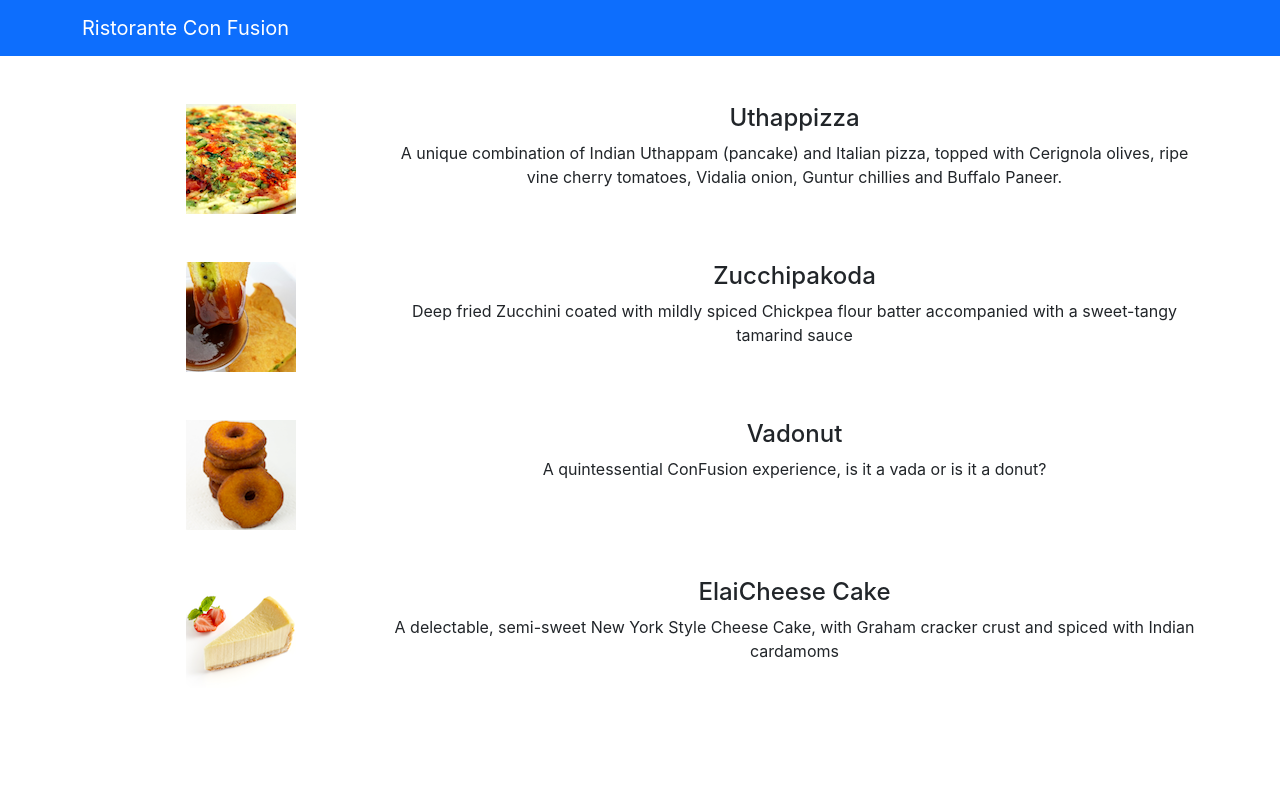
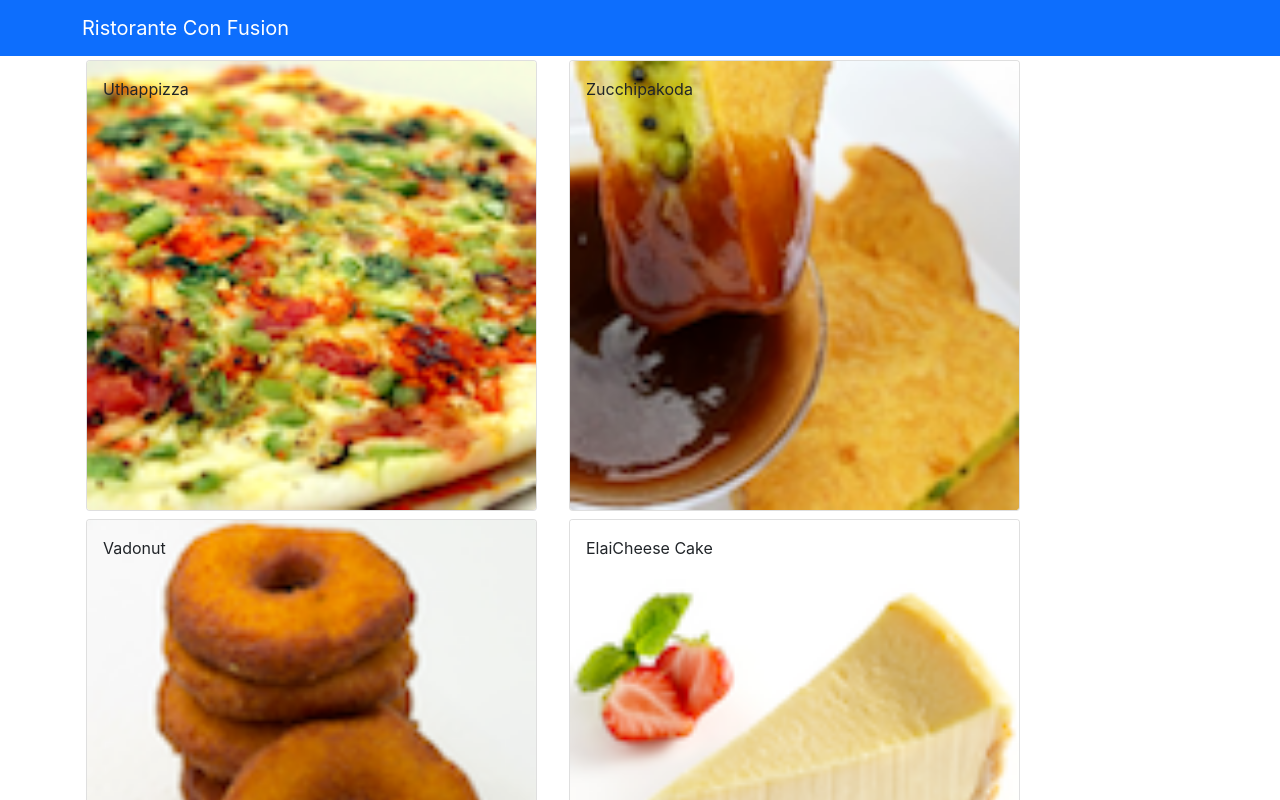
Before and after one commit to ashwinknan/react-1, a React (Create React App) app: page / in a window 1280 px wide. Shown: the top 800 px of the page. Built offline with nearby package versions, Linux system fonts and the light colour scheme.

Commit message:
Components Part 2 - Render a clicked dish with cards at bottom

```diff
--- a/src/App.js
+++ b/src/App.js
@@ -1,13 +1,21 @@
 
+import React, { Component } from 'react';
 import logo from './logo.svg';
 import {Navbar, NavbarBrand} from 'reactstrap';
 import Menu from './components/MenuComponent';
 import './App.css';
-import { render } from '@testing-library/react';
-
-function App() {
+import { DISHES } from './shared/dishes';
 
 
+class App extends Component {
+  constructor(props){
+    super(props);
+    this.state = {
+      dishes: DISHES
+    };
+  }
+
+  render(){
     return (
       <div className="App">
         <Navbar dark color = "primary">
@@ -15,10 +23,12 @@
             <NavbarBrand href = "/">Ristorante Con Fusion</NavbarBrand>
           </div>
         </Navbar>
-      <Menu />
+        <Menu  dishes = {this.state.dishes}/>
 
       </div>
     );
+  }
+
 
 }
 
--- a/src/components/MenuComponent.js
+++ b/src/components/MenuComponent.js
@@ -1,71 +1,61 @@
 import React, { Component } from 'react';
-import { Media } from 'reactstrap';
+import { Card, CardImg, CardBody, CardTitle, CardImgOverlay, CardText } from 'reactstrap';
 
 
 class Menu extends Component{
     constructor(props){
         super(props);
-        this.state = { dishes: [
-            {
-              id: 0,
-              name:'Uthappizza',
-              image: 'assets/images/uthappizza.png',
-              category: 'mains',
-              label:'Hot',
-              price:'4.99',
-              description:'A unique combination of Indian Uthappam (pancake) and Italian pizza, topped with Cerignola olives, ripe vine cherry tomatoes, Vidalia onion, Guntur chillies and Buffalo Paneer.'                        },
-           {
-              id: 1,
-              name:'Zucchipakoda',
-              image: 'assets/images/zucchipakoda.png',
-              category: 'appetizer',
-              label:'',
-              price:'1.99',
-              description:'Deep fried Zucchini coated with mildly spiced Chickpea flour batter accompanied with a sweet-tangy tamarind sauce'                        },
-           {
-              id: 2,
-              name:'Vadonut',
-              image: 'assets/images/vadonut.png',
-              category: 'appetizer',
-              label:'New',
-              price:'1.99',
-              description:'A quintessential ConFusion experience, is it a vada or is it a donut?'                        },
-           {
-              id: 3,
-              name:'ElaiCheese Cake',
-              image: 'assets/images/elaicheesecake.png',
-              category: 'dessert',
-              label:'',
-              price:'2.99',
-              description:'A delectable, semi-sweet New York Style Cheese Cake, with Graham cracker crust and spiced with Indian cardamoms'                        }
-           ]
+        this.state = {
+            selectedDish : null
         };
 
     }
 
+    onDishSelect(dish){
+        this.setState({selectedDish: dish});
+    }
+
+    renderDish(dish){
+        if(dish != null){
+            return(
+                <Card>
+                  <CardImg width ="100%" object src={dish.image} alt={dish.name} />
+                  <CardBody>
+                    <CardTitle>{dish.title}</CardTitle>
+                    <CardText>{dish.description}</CardText>
+                    </CardBody>
+                </Card>
+
+            );
+        }
+        else{
+            return(<div></div>);
+        }
+    }
+
     render(){
 
-        const menu = this.state.dishes.map((dish) => {
+        const menu = this.props.dishes.map((dish) => {
             return (
-              <div key={dish.id} className="row text-center mt-5">
-
-                  <Media className ="col-3">
-                      <Media object src={dish.image} alt={dish.name} />
-                  </Media>
-                  <Media body className="col-9 ml-5">
-                    <Media heading>{dish.name}</Media>
-                    <p>{dish.description}</p>
-                  </Media>
-
+              <div key={dish.id} className="col-12 col-md-5 m-1">
+                <Card onClick = {() => this.onDishSelect(dish)}>
+                    <CardImg width ="100%" object src={dish.image} alt={dish.name} />
+                    <CardImgOverlay>
+                        <CardTitle>{dish.name}</CardTitle>
+                    </CardImgOverlay>
+                </Card>
               </div>
             );
         });
 
         return (
           <div className="container">
-              <Media list>
-                  {menu}
-              </Media>
+              <div className ="row">
+                {menu}
+              </div>
+              <div className = "row">
+                  {this.renderDish(this.state.selectedDish)}
+              </div>
           </div>
         );
     }
--- /dev/null
+++ b/src/shared/dishes.js
@@ -0,0 +1,186 @@
+export const DISHES =
+    [
+        {
+        id: 0,
+        name:'Uthappizza',
+        image: 'assets/images/uthappizza.png',
+        category: 'mains',
+        label:'Hot',
+        price:'4.99',
+        description:'A unique combination of Indian Uthappam (pancake) and Italian pizza, topped with Cerignola olives, ripe vine cherry tomatoes, Vidalia onion, Guntur chillies and Buffalo Paneer.',
+        comments: [
+            {
+            id: 0,
+            rating: 5,
+            comment: "Imagine all the eatables, living in conFusion!",
+            author: "John Lemon",
+            date: "2012-10-16T17:57:28.556094Z"
+            },
+            {
+            id: 1,
+            rating: 4,
+            comment: "Sends anyone to heaven, I wish I could get my mother-in-law to eat it!",
+            author: "Paul McVites",
+            date: "2014-09-05T17:57:28.556094Z"
+            },
+            {
+            id: 2,
+            rating: 3,
+            comment: "Eat it, just eat it!",
+            author: "Michael Jaikishan",
+            date: "2015-02-13T17:57:28.556094Z"
+            },
+            {
+            id: 3,
+            rating: 4,
+            comment: "Ultimate, Reaching for the stars!",
+            author: "Ringo Starry",
+            date: "2013-12-02T17:57:28.556094Z"
+            },
+            {
+            id: 4,
+            rating: 2,
+            comment: "It's your birthday, we're gonna party!",
+            author: "25 Cent",
+            date: "2011-12-02T17:57:28.556094Z"
+            }
+        ]                        },
+        {
+        id: 1,
+        name:'Zucchipakoda',
+        image: 'assets/images/zucchipakoda.png',
+        category: 'appetizer',
+        label:'',
+        price:'1.99',
+        description:'Deep fried Zucchini coated with mildly spiced Chickpea flour batter accompanied with a sweet-tangy tamarind sauce',
+        comments: [
+            {
+            id: 0,
+            rating: 5,
+            comment: "Imagine all the eatables, living in conFusion!",
+            author: "John Lemon",
+            date: "2012-10-16T17:57:28.556094Z"
+            },
+            {
+            id: 1,
+            rating: 4,
+            comment: "Sends anyone to heaven, I wish I could get my mother-in-law to eat it!",
+            author: "Paul McVites",
+            date: "2014-09-05T17:57:28.556094Z"
+            },
+            {
+            id: 2,
+            rating: 3,
+            comment: "Eat it, just eat it!",
+            author: "Michael Jaikishan",
+            date: "2015-02-13T17:57:28.556094Z"
+            },
+            {
+            id: 3,
+            rating: 4,
+            comment: "Ultimate, Reaching for the stars!",
+            author: "Ringo Starry",
+            date: "2013-12-02T17:57:28.556094Z"
+            },
+            {
+            id: 4,
+            rating: 2,
+            comment: "It's your birthday, we're gonna party!",
+            author: "25 Cent",
+            date: "2011-12-02T17:57:28.556094Z"
+            }
+        ]
+        },
+        {
+        id: 2,
+        name:'Vadonut',
+        image: 'assets/images/vadonut.png',
+        category: 'appetizer',
+        label:'New',
+        price:'1.99',
+        description:'A quintessential ConFusion experience, is it a vada or is it a donut?',
+        comments: [
+            {
+            id: 0,
+            rating: 5,
+            comment: "Imagine all the eatables, living in conFusion!",
+            author: "John Lemon",
+            date: "2012-10-16T17:57:28.556094Z"
+            },
+            {
+            id: 1,
+            rating: 4,
+            comment: "Sends anyone to heaven, I wish I could get my mother-in-law to eat it!",
+            author: "Paul McVites",
+            date: "2014-09-05T17:57:28.556094Z"
+            },
+            {
+            id: 2,
+            rating: 3,
+            comment: "Eat it, just eat it!",
+            author: "Michael Jaikishan",
+            date: "2015-02-13T17:57:28.556094Z"
+            },
+            {
+            id: 3,
+            rating: 4,
+            comment: "Ultimate, Reaching for the stars!",
+            author: "Ringo Starry",
+            date: "2013-12-02T17:57:28.556094Z"
+            },
+            {
+            id: 4,
+            rating: 2,
+            comment: "It's your birthday, we're gonna party!",
+            author: "25 Cent",
+            date: "2011-12-02T17:57:28.556094Z"
+            }
+        ]
+        },
+        {
+        id: 3,
+        name:'ElaiCheese Cake',
+        image: 'assets/images/elaicheesecake.png',
+        category: 'dessert',
+        label:'',
+        price:'2.99',
+        description:'A delectable, semi-sweet New York Style Cheese Cake, with Graham cracker crust and spiced with Indian cardamoms',
+        comments: [
+            {
+            id: 0,
+            rating: 5,
+            comment: "Imagine all the eatables, living in conFusion!",
+            author: "John Lemon",
+            date: "2012-10-16T17:57:28.556094Z"
+            },
+            {
+            id: 1,
+            rating: 4,
+            comment: "Sends anyone to heaven, I wish I could get my mother-in-law to eat it!",
+            author: "Paul McVites",
+            date: "2014-09-05T17:57:28.556094Z"
+            },
+            {
+            id: 2,
+            rating: 3,
+            comment: "Eat it, just eat it!",
+            author: "Michael Jaikishan",
+            date: "2015-02-13T17:57:28.556094Z"
+            },
+            {
+            id: 3,
+            rating: 4,
+            comment: "Ultimate, Reaching for the stars!",
+            author: "Ringo Starry",
+            date: "2013-12-02T17:57:28.556094Z"
+            },
+            {
+            id: 4,
+            rating: 2,
+            comment: "It's your birthday, we're gonna party!",
+            author: "25 Cent",
+            date: "2011-12-02T17:57:28.556094Z"
+            }
+        ]
+        }
+    ];
```
Lines whose indentation alone changed are shown as unchanged.
